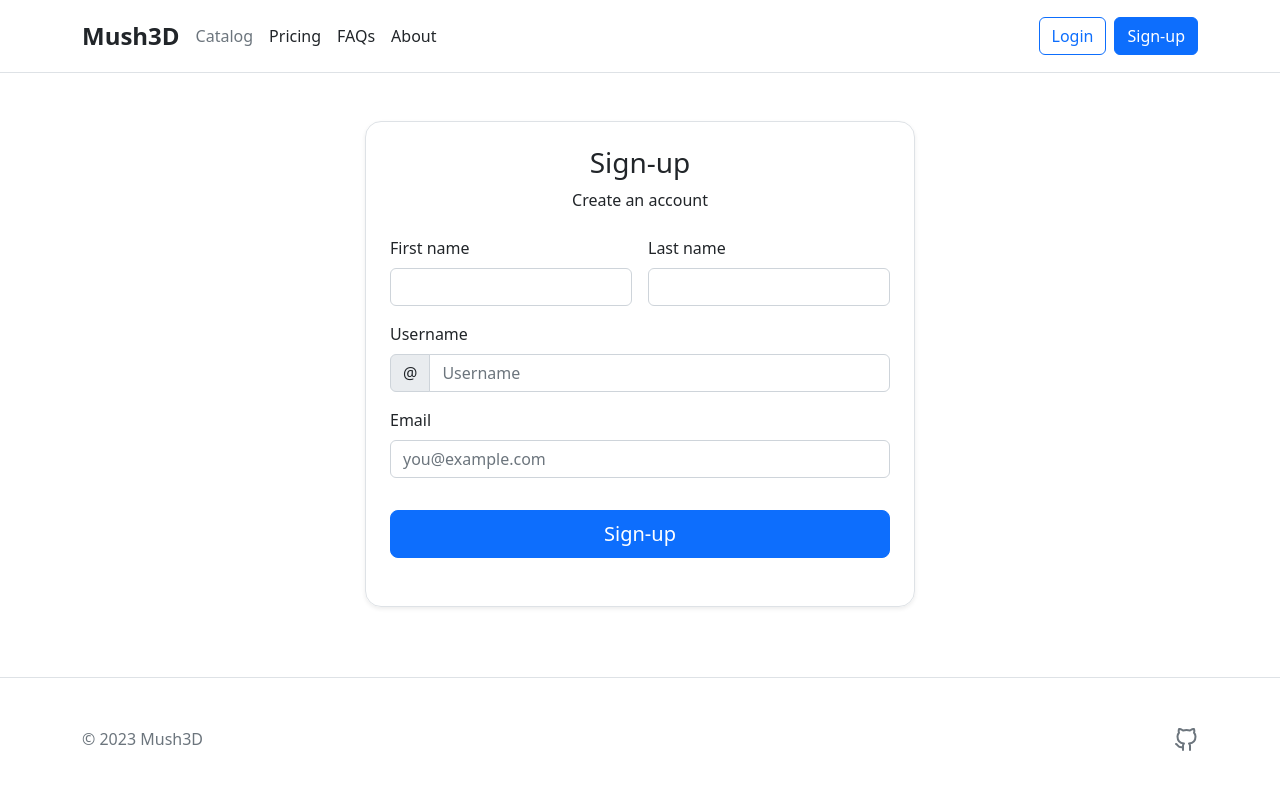
After one commit to Soskiiit/mush, a Django app: template mush/theme/templates/theme/test-form.html in a window 1280 px wide. The commit adds this page. Run offline with Django 3.2, Linux system fonts and the light colour scheme; the template is opened without the code that fills it, so the values that code supplies are empty; some libraries are stand-ins or nearby versions.

Commit message:
Minor changes

```diff
--- a/mush/theme/templates/theme/form.html
+++ b/mush/theme/templates/theme/form.html
@@ -8,14 +8,14 @@
             class="
             mx-auto px-4 py-4
             border rounded-4
-            text-center"
-            style="max-width: 450px;">
-                <div class="mb-4">
+            shadow shadow-sm"
+            style="max-width: 550px;">
+                <div class="mb-4 text-center">
                     <h3 class="fw-normal">{% block form-header %}Form Header{% endblock %}</h3>
                     <span class="fw-normal">{% block form-description %}Form Description{% endblock %}</span>
                 </div>
 
-                <div class="text-muted mb-4">{% block form-body %}Form Body{% endblock %}</div>
+                <div class="mb-4">{% block form-body %}Form Body{% endblock %}</div>
 
                 <div class="text-muted mb-4">{% block form-footer %}Form Footer{% endblock %}</div>
             </div>
--- /dev/null
+++ b/mush/theme/templates/theme/test-form.html
@@ -0,0 +1,59 @@
+{% extends "theme/form.html" %}
+{% load static %}
+
+{% block form-header %}
+    Sign-up
+{% endblock %}
+
+{% block form-description %}
+    Create an account
+{% endblock %}
+
+{% block form-body %}
+    <div class="row g-3">
+        <div class="col-lg-6">
+            <label for="firstName" class="form-label">First name</label>
+            <input type="text" class="form-control" id="firstName" required>
+            <div class="invalid-feedback">
+                Valid first name is required.
+            </div>
+        </div>
+        <div class="col-lg-6">
+            <label for="lastName" class="form-label">Last name</label>
+            <input type="text" class="form-control" id="lastName" required>
+            <div class="invalid-feedback">
+                Valid first name is required.
+            </div>
+        </div>
+
+        <div class="col-12">
+            <label for="username" class="form-label">Username</label>
+            <div class="input-group has-validation">
+                <span class="input-group-text">@</span>
+                <input type="text" class="form-control" id="username" placeholder="Username" required>
+                <div class="invalid-feedback">
+                    Your username is required.
+                </div>
+            </div>
+        </div>
+
+        <div class="col-12">
+            <label for="email" class="form-label">Email</label>
+            <input type="email" class="form-control" id="email" placeholder="you@example.com" required>
+            <div class="invalid-feedback">
+                Please enter a valid email address for shipping updates.
+            </div>
+        </div>
+
+        <div class="col-12">
+            <button class="mt-3 w-100 btn btn-lg btn-primary" type="submit">
+                Sign-up
+            </button>
+        </div>
+    </div>
+
+{% endblock %}
+
+{% block form-footer %}
+    {# <a href="#" class="link">Need help?</a> #}
+{% endblock %}
--- a/mush/theme/views.py
+++ b/mush/theme/views.py
@@ -2,4 +2,4 @@ from django.views.generic.base import TemplateView
 
 
 class BaseView(TemplateView):
-    template_name = 'theme/test.html'
+    template_name = 'theme/test-form.html'
```
